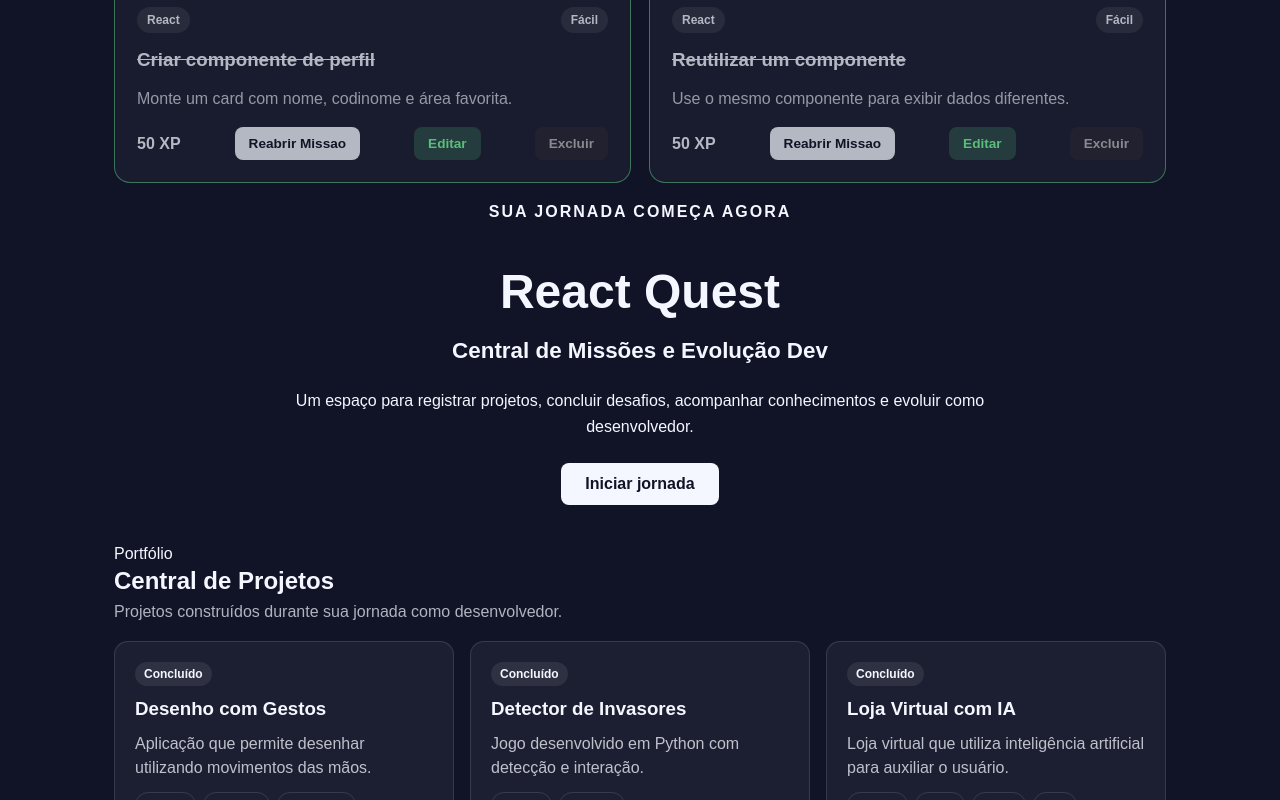
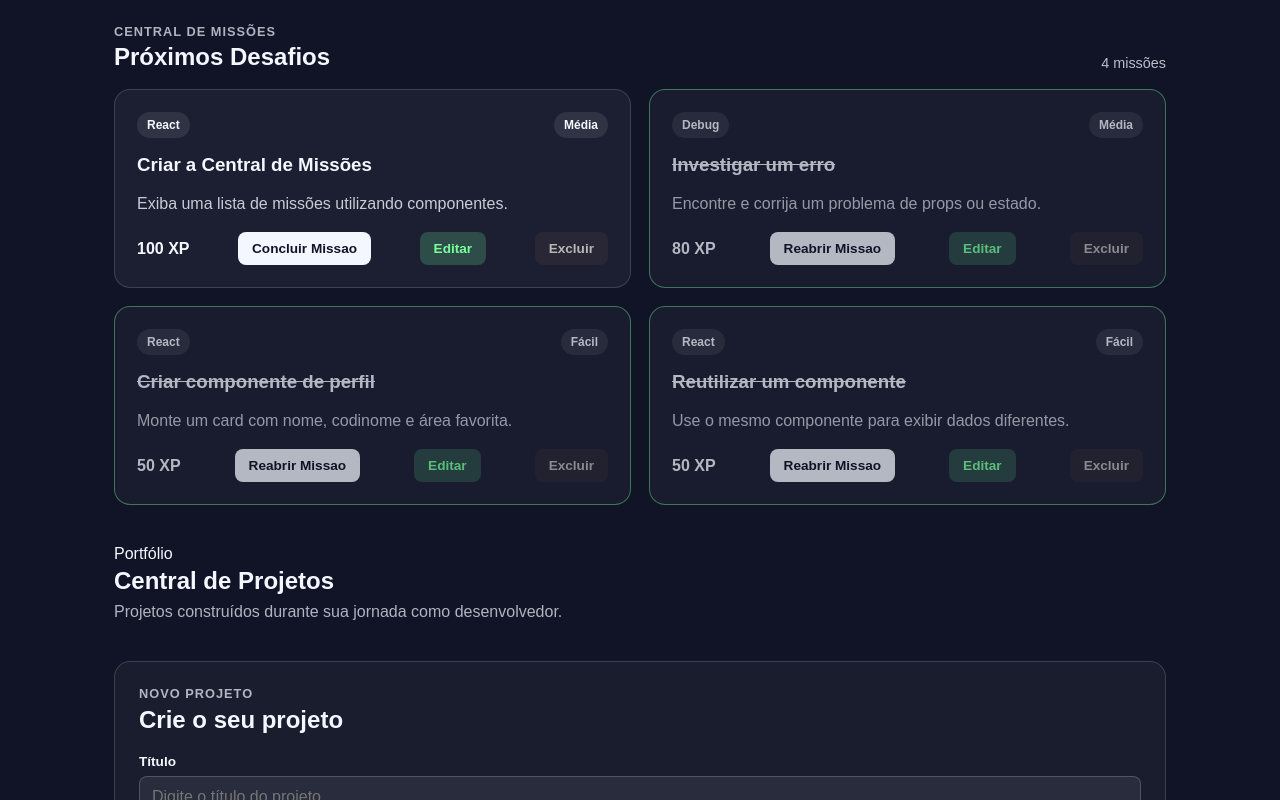
Before and after one commit to lucs-max/React_Quest, a React (Vite) app: page / in a window 1280 px wide. Shown: the part 2000-2800 px from the top of the page. Built offline with nearby package versions, Linux system fonts and the light colour scheme.

Commit message:
feat: adiciona cadastro de projetos

```diff
--- a/src/App.css
+++ b/src/App.css
@@ -136,6 +136,7 @@
 }
 
 .projects-grid {
+  margin-top: 16px;
   display: grid;
   grid-template-columns:repeat(auto-fit, minmax(240px, 1fr));
   gap: 16px;
--- a/src/App.jsx
+++ b/src/App.jsx
@@ -10,6 +10,7 @@
 import MissionSearch from "./components/MissionSearch";
 import MissionFilter from "./components/MissionFilter";
 import ProjectCard from "./components/ProjectCard";
+import ProjectForm from "./components/ProjectForm";
 const initialMissions = [
   {
     id: 1,
@@ -86,6 +87,7 @@
   const [technologyFilter, setTechnologyFilter] = useState("Todas");
   const [difficultyFilter, setDifficultyFilter] = useState("Todas");
   const [sortOrder, setSortOrder] = useState("Maior XP");
+  const [projects, setProjects] = useState(initialProjects);
 
   console.log(statusFilter);
   function toggleMission(missionId) {
@@ -118,6 +120,10 @@
     setMissions(updatedMissions);
     setEditingMission(null);
   }
+  function addProject(newProject) {
+    setProjects([...projects, newProject]);
+  }
+
 
   const completedMissions = missions.filter((mission) => mission.completed);
 
@@ -197,6 +203,7 @@
     <main className="app">
       <Header />
       <div className="dashboard">
+        <Welcome />
         <ProfileCard
           name="Lucca"
           codename="CodeMaster"
@@ -277,7 +284,7 @@
           </div>
         </section>
 
-        <Welcome />
+
 <section className="projects-section">
           <div className="projects-section__header">
             <div>
@@ -290,10 +297,10 @@
               </p>
             </div>
           </div>
-
+          <ProjectForm onAddProject={addProject} />
           <div className="projects-grid">
             {
-              initialProjects.map((project) => (
+              projects.map((project) => (
                 <ProjectCard
                   key={project.id}
                   title={project.title}
--- /dev/null
+++ b/src/components/ProjectForm.css
@@ -0,0 +1,63 @@
+.project-form-section {
+  margin-top: 40px;
+  padding: 24px;
+  border: 1px solid rgba(255, 255, 255, 0.15);
+  border-radius: 16px;
+  background: rgba(255, 255, 255, 0.04);
+}
+.project-form-heading {
+  margin-bottom: 20px;
+}
+.project-form-heading p {
+  margin: 0;
+  font-size: 0.8rem;
+  font-weight: 700;
+  text-transform: uppercase;
+  letter-spacing: 1px;
+  opacity: 0.7;
+}
+.project-form-heading h2 {
+  margin: 5px 0 0;
+}
+.project-form {
+  display: grid;
+  gap: 16px;
+}
+.project-form__group {
+  display: flex;
+  flex-direction: column;
+  gap: 7px;
+}
+.project-form__group label {
+  font-size: 0.85rem;
+  font-weight: 700;
+}
+.project-form__group input,
+.project-form__group textarea,
+.project-form__group select {
+  width: 100%;
+  padding: 11px 12px;
+  border: 1px solid rgba(255, 255, 255, 0.18);
+  border-radius: 8px;
+  background: rgba(255, 255, 255, 0.07);
+  color: inherit;
+  font: inherit;
+}
+.project-form__group textarea {
+  min-height: 90px;
+  resize: vertical;
+}
+
+.project-form__group select option {
+  color:#101426;
+}
+
+.project-form__button {
+  justify-self: start;
+  padding: 11px 20px;
+  border: none;
+  border-radius: 8px;
+  font: inherit;
+  font-weight: 700;
+  cursor: pointer;
+}
--- /dev/null
+++ b/src/components/ProjectForm.jsx
@@ -0,0 +1,94 @@
+import { useState } from "react";
+import "./ProjectForm.css";
+
+function ProjectForm({ onAddProject }) {
+  const [title, setTitle] = useState("");
+  const [description, setDescription] = useState("");
+  const [technologies, setTechnologies] = useState("");
+  const [status, setStatus] = useState("Em andamento");
+
+  function handleSubmit(event) {
+    event.preventDefault();
+
+    if (!title.trim() || !description.trim() || !technologies.trim()) {
+      alert("Por favor, preencha todos os campos.");
+      return;
+    }
+
+    const newProject = {
+      id: Date.now(),
+      title: title.trim(),
+      description: description.trim(),
+      technologies: technologies.split(",").map((tech) => tech.trim()),
+      status,
+    };
+
+    onAddProject(newProject);
+
+    setTitle("");
+    setDescription("");
+    setTechnologies("");
+    setStatus("Em andamento");
+  }
+
+  return (
+    <section className="project-form-section">
+      <div className="project-form-heading">
+        <p>Novo Projeto</p>
+        <h2>Crie o seu projeto</h2>
+      </div>
+
+      <form className="project-form" onSubmit={handleSubmit}>
+        <div className="project-form__group">
+          <label htmlFor="project-title">Título</label>
+          <input
+            type="text"
+            id="project-title"
+            value={title}
+            onChange={(event) => setTitle(event.target.value)}
+            placeholder="Digite o título do projeto"
+          />
+        </div>
+
+        <div className="project-form__group">
+          <label htmlFor="project-description">Descrição</label>
+          <textarea
+            id="project-description"
+            value={description}
+            onChange={(event) => setDescription(event.target.value)}
+            placeholder="Descreva o projeto"
+          />
+        </div>
+
+        <div className="project-form__group">
+          <label htmlFor="project-technologies">Tecnologias</label>
+          <input
+            type="text"
+            id="project-technologies"
+            value={technologies}
+            onChange={(event) => setTechnologies(event.target.value)}
+            placeholder="Insira as tecnologias separadas por vírgula"
+          />
+        </div>
+
+        <div className="project-form__group">
+          <label htmlFor="project-status">Status</label>
+          <select
+            id="project-status"
+            value={status}
+            onChange={(event) => setStatus(event.target.value)}
+          >
+            <option value="Em andamento">Em andamento</option>
+            <option value="Concluído">Concluído</option>
+          </select>
+        </div>
+
+        <button type="submit" className="project-form__button">
+          Adicionar Projeto
+        </button>
+      </form>
+    </section>
+  );
+}
+
+export default ProjectForm;
```
